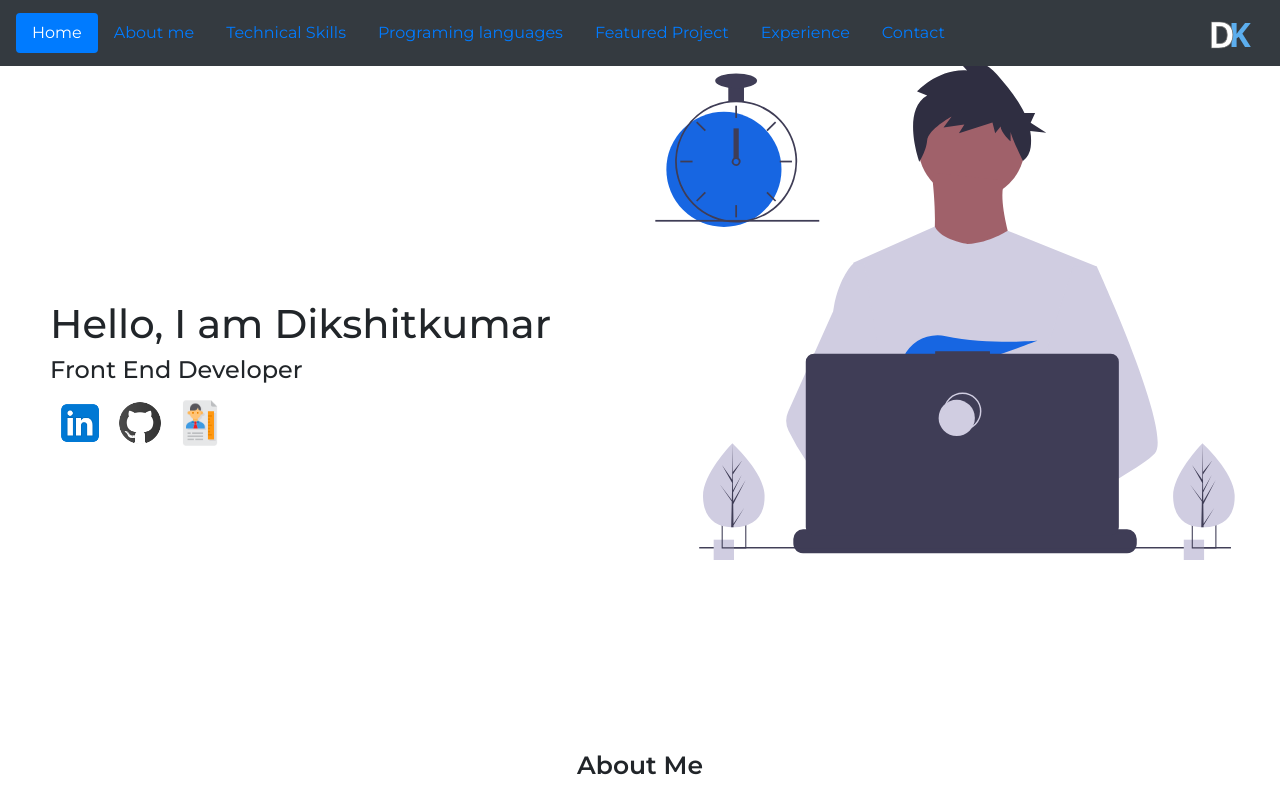
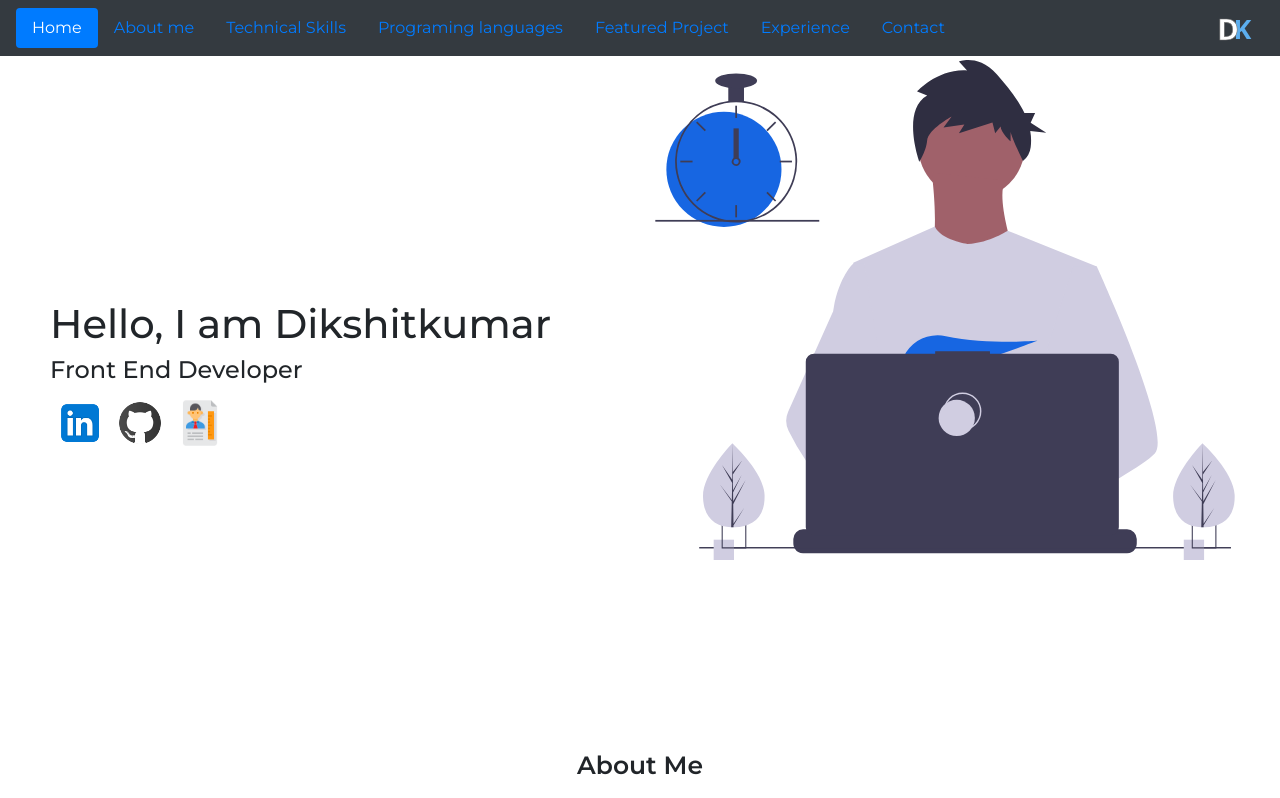
Before and after one commit to dikshit-n/portfolio, a React (Create React App) app: page / in a window 1280 px wide. Shown: the top 798 px of the page. Built offline with nearby package versions, Linux system fonts and the light colour scheme.

Commit message:
Update index.css

```diff
--- a/src/components/Logo/index.css
+++ b/src/components/Logo/index.css
@@ -2,10 +2,3 @@
   width: 40px;
   height: 40px;
 }
-
-@media (min-width: 663px) {
-  .logo {
-    width: 50px;
-    height: 50px;
-  }
-}
```
